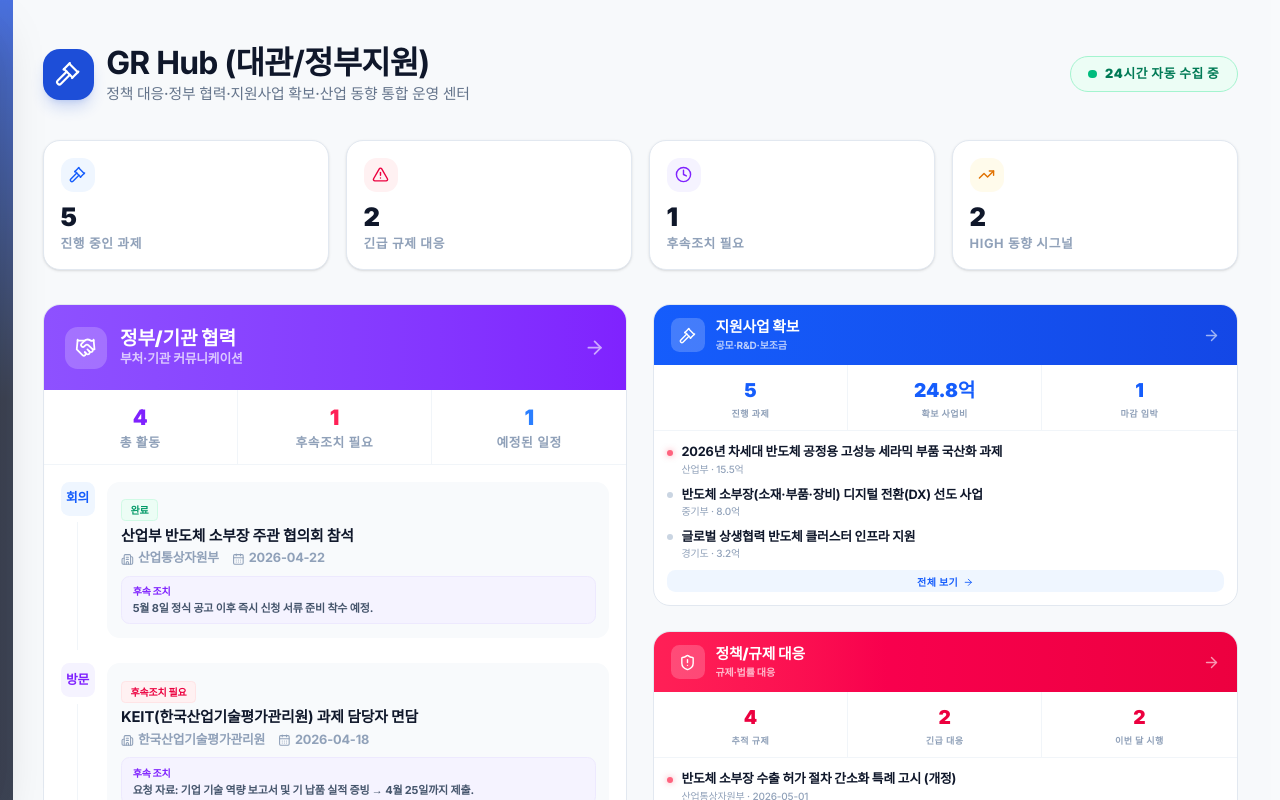
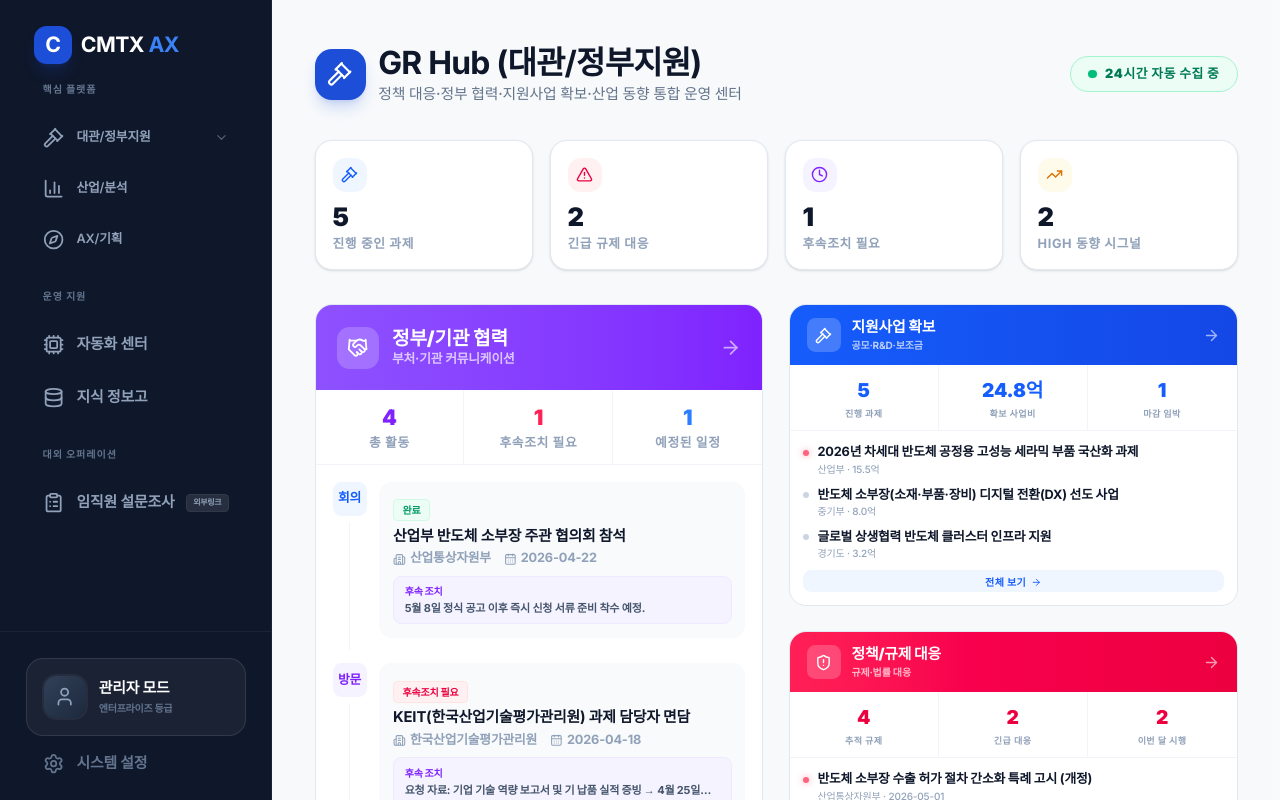
Before and after one commit to glory903-devsecops/cmtx-ax-planner-os, a Next.js app in the folder frontend/: page /gr-hub in a window 1280 px wide. Shown: the top 800 px of the page. Built offline with nearby package versions, Linux system fonts and the light colour scheme.

Commit message:
feat: 사이드바 오버레이→Push 방식 전환 — 본문이 우측으로 밀리는 구조

```diff
--- a/frontend/src/app/(dashboard)/layout.tsx
+++ b/frontend/src/app/(dashboard)/layout.tsx
@@ -13,6 +13,7 @@ export default function DashboardLayout({
   children: React.ReactNode;
 }) {
   const [isMobileMenuOpen, setIsMobileMenuOpen] = useState(false);
+  const [isSidebarOpen, setIsSidebarOpen] = useState(false);
   const pathname = usePathname();
 
   // Close mobile menu on path change
@@ -22,9 +23,19 @@ export default function DashboardLayout({
 
   return (
     <div className="flex min-h-screen bg-slate-50/50">
-      {/* Desktop Sidebar (hidden on mobile) */}
-      <div className="hidden lg:block">
-        <Sidebar />
+
+      {/* ── Desktop Sidebar (push layout) ─────────────────── */}
+      <div
+        className="hidden lg:flex fixed left-0 top-0 h-screen z-50"
+        onMouseEnter={() => setIsSidebarOpen(true)}
+        onMouseLeave={() => setIsSidebarOpen(false)}
+      >
+        {/* 얇은 핸들 스트립 — 항상 보임 */}
+        <div className={cn(
+          "absolute left-0 top-0 w-3 h-full bg-gradient-to-b from-cmtx-blue via-cmtx-navy to-slate-900 opacity-70 transition-opacity duration-300 pointer-events-none",
+          isSidebarOpen ? "opacity-0" : "opacity-70"
+        )} />
+        <Sidebar isOpen={isSidebarOpen} />
       </div>
 
       {/* Mobile Top Header */}
@@ -99,12 +110,14 @@ export default function DashboardLayout({
         </div>
       )}
 
-      {/* Main Content Area */}
-      <main className={cn(
-        "flex-1 min-h-screen transition-all duration-300",
-        "pt-16 lg:pt-0"
-      )}>
-
+      {/* ── Main Content Area (push right when sidebar opens) */}
+      <main
+        className={cn(
+          "flex-1 min-h-screen transition-all duration-300",
+          "pt-16 lg:pt-0",
+          isSidebarOpen ? "lg:ml-64" : "lg:ml-0"
+        )}
+      >
         <div className="p-6 md:p-10 max-w-7xl mx-auto">
           {children}
         </div>
--- a/frontend/src/components/layout/Sidebar.tsx
+++ b/frontend/src/components/layout/Sidebar.tsx
@@ -39,22 +39,22 @@ const supportItems = [
   { name: "지식 정보고", href: "/knowledge", icon: Database },
 ];
 
-export function Sidebar() {
+interface SidebarProps {
+  isOpen: boolean;
+}
+
+export function Sidebar({ isOpen }: SidebarProps) {
   const pathname = usePathname();
   const isGRActive = pathname.startsWith("/gr-hub");
 
   return (
-    /*
-      Hover trigger wrapper:
-      - Thin 3px strip always visible on left edge
-      - Full sidebar slides in on hover of this wrapper
-    */
-    <div className="group fixed left-0 top-0 h-screen z-50">
-      {/* Hover trigger strip — always visible, shows the sidebar is there */}
-      <div className="absolute left-0 top-0 w-3 h-full bg-gradient-to-b from-cmtx-blue via-cmtx-navy to-slate-900 opacity-80 group-hover:opacity-0 transition-opacity duration-300 pointer-events-none" />
-
-      {/* Sidebar panel — slides in on hover */}
-      <div className="w-64 h-full bg-cmtx-navy text-white flex flex-col -translate-x-full group-hover:translate-x-0 transition-transform duration-300 ease-in-out shadow-2xl border-r border-white/5">
+    <div
+      className={cn(
+        "w-64 h-full bg-cmtx-navy text-white flex flex-col border-r border-white/5",
+        "transition-transform duration-300 ease-in-out",
+        isOpen ? "translate-x-0" : "-translate-x-full"
+      )}
+    >
       {/* Logo */}
       <div className="p-6 pb-4 shrink-0">
         <div className="flex items-center gap-2 pl-2">
@@ -67,7 +67,7 @@ export function Sidebar() {
         </div>
       </div>
 
-        {/* Nav — scrollable */}
+      {/* Nav */}
       <div className="flex-1 overflow-y-auto px-6 pb-4">
         <nav className="space-y-6">
           {/* Core */}
@@ -76,32 +76,28 @@ export function Sidebar() {
             <div className="space-y-1">
               {coreItems.map((item) => {
                 const isActive = item.href === "/gr-hub" ? isGRActive : pathname === item.href;
-                  const isExactActive = pathname === item.href;
                 return (
                   <div key={item.name}>
                     <Link
                       href={item.href}
                       className={cn(
-                          "flex items-center justify-between px-4 py-3 rounded-xl transition-all duration-300 group/link text-sm font-semibold relative overflow-hidden",
+                        "flex items-center justify-between px-4 py-3 rounded-xl transition-all duration-200 group/link text-sm font-semibold relative overflow-hidden",
                         isActive
                           ? "bg-gradient-to-r from-cmtx-blue to-cmtx-blue/80 text-white shadow-lg shadow-cmtx-blue/20"
                           : "text-slate-400 hover:bg-white/5 hover:text-white"
                       )}
                     >
-                        {isActive && (
-                          <div className="absolute left-0 top-0 w-1 h-full bg-white rounded-r-full" />
-                        )}
+                      {isActive && <div className="absolute left-0 top-0 w-1 h-full bg-white rounded-r-full" />}
                       <div className="flex items-center gap-3">
-                          <item.icon className={cn("w-5 h-5 transition-transform duration-300", isActive ? "scale-110" : "group-hover/link:scale-110")} />
+                        <item.icon className={cn("w-5 h-5 transition-transform duration-200", isActive ? "scale-110" : "group-hover/link:scale-110")} />
                         <span className="leading-tight text-xs">{item.name}</span>
                       </div>
                       {item.subItems ? (
                         <ChevronDown className={cn("w-3.5 h-3.5 opacity-50 transition-transform shrink-0", isActive ? "rotate-180" : "")} />
                       ) : (
-                          isExactActive && <ChevronRight className="w-4 h-4 opacity-50 shrink-0" />
+                        pathname === item.href && <ChevronRight className="w-4 h-4 opacity-50 shrink-0" />
                       )}
                     </Link>
-
                     {/* GR Hub sub-menu */}
                     {item.subItems && isGRActive && (
                       <div className="ml-4 mt-1 space-y-0.5 border-l border-white/10 pl-3">
@@ -113,9 +109,7 @@ export function Sidebar() {
                               href={sub.href}
                               className={cn(
                                 "flex items-center gap-2.5 px-3 py-2.5 rounded-lg transition-all duration-200 text-xs font-semibold group/sub",
-                                  isSubActive
-                                    ? "bg-white/15 text-white"
-                                    : "text-slate-500 hover:bg-white/5 hover:text-slate-300"
+                                isSubActive ? "bg-white/15 text-white" : "text-slate-500 hover:bg-white/5 hover:text-slate-300"
                               )}
                             >
                               <sub.icon className={cn("w-3.5 h-3.5 shrink-0", isSubActive ? "text-cmtx-blue-light" : "group-hover/sub:text-slate-300")} />
@@ -143,7 +137,7 @@ export function Sidebar() {
                     key={item.name}
                     href={item.href}
                     className={cn(
-                        "flex items-center gap-3 px-4 py-3 rounded-xl transition-all duration-300 group/link text-sm font-semibold",
+                      "flex items-center gap-3 px-4 py-3 rounded-xl transition-all duration-200 group/link text-sm font-semibold",
                       isActive ? "bg-slate-700 text-white" : "text-slate-400 hover:bg-white/5 hover:text-white"
                     )}
                   >
@@ -167,13 +161,13 @@ export function Sidebar() {
                 <ClipboardList className="w-5 h-5 group-hover/link:scale-110 transition-transform" />
                 임직원 설문조사
               </div>
-                <BadgeSmall>외부링크</BadgeSmall>
+              <span className="text-[8px] font-black bg-white/10 text-slate-400 px-1.5 py-0.5 rounded border border-white/5 uppercase tracking-tighter">외부링크</span>
             </Link>
           </div>
         </nav>
       </div>
 
-        {/* Bottom user section */}
+      {/* Bottom */}
       <div className="p-6 border-t border-white/5 space-y-4 shrink-0">
         <div className="p-4 bg-white/5 rounded-2xl border border-white/10">
           <div className="flex items-center gap-3">
@@ -192,14 +186,5 @@ export function Sidebar() {
         </button>
       </div>
     </div>
-    </div>
   );
 }
-
-function BadgeSmall({ children }: { children: React.ReactNode }) {
-  return (
-    <span className="text-[8px] font-black bg-white/10 text-slate-400 px-1.5 py-0.5 rounded border border-white/5 uppercase tracking-tighter">
-      {children}
-    </span>
-  );
-}
```
Lines whose indentation alone changed are shown as unchanged.
